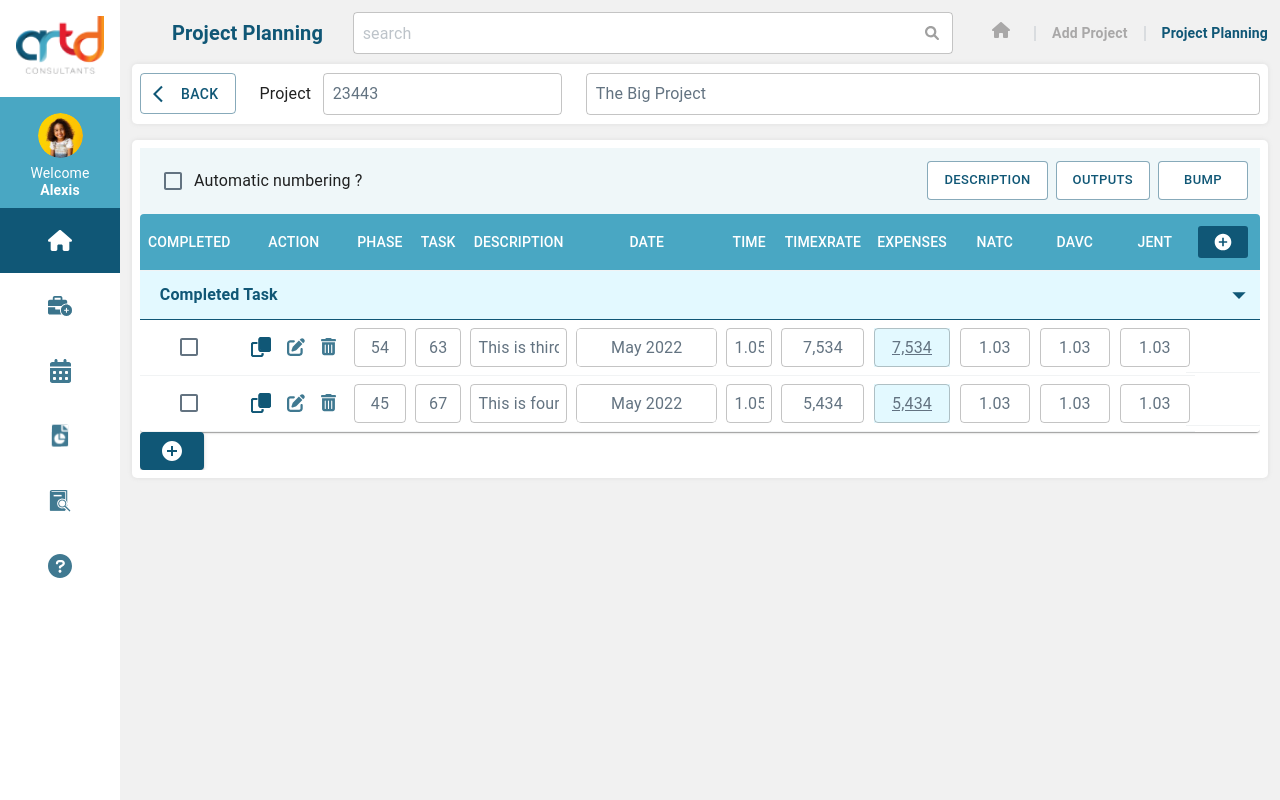
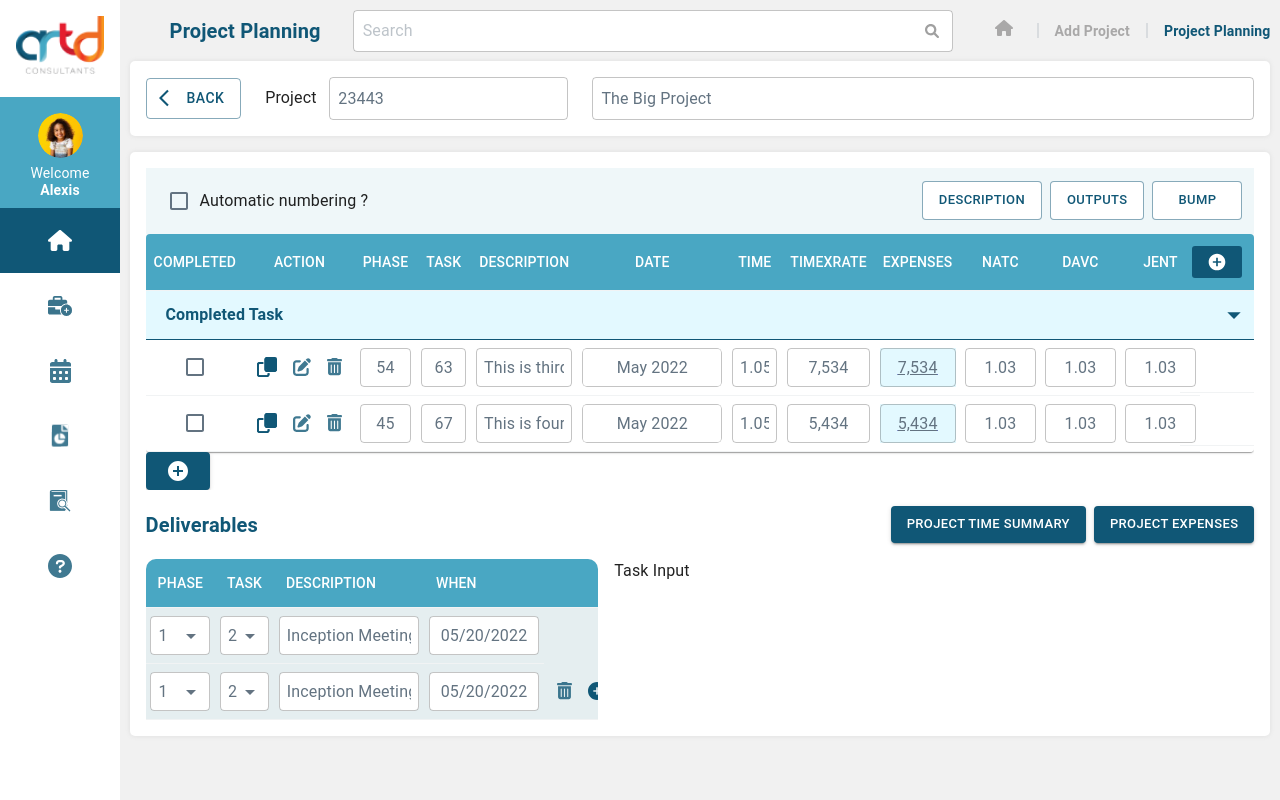
Before and after one commit to lokesh12510/artd, a React (Create React App) app: page / in a window 1280 px wide. Built offline with nearby package versions, Linux system fonts and the light colour scheme.

Commit message:
mini grid

```diff
--- /dev/null
+++ b/src/components/MiniGrid.jsx
@@ -0,0 +1,125 @@
+import { styled } from "@mui/system";
+import React, { useState } from "react";
+import Table from "@mui/material/Table";
+import TableBody from "@mui/material/TableBody";
+import TableCell from "@mui/material/TableCell";
+import TableHead from "@mui/material/TableHead";
+import TableRow from "@mui/material/TableRow";
+import { StyledInput, StyledTableContainer } from "../theme/GlobalStyles";
+import { IconButton, MenuItem } from "@mui/material";
+import { DatePicker, LocalizationProvider } from "@mui/x-date-pickers";
+import { AdapterMoment } from "@mui/x-date-pickers/AdapterMoment";
+import { AddIcon, DeleteIcon } from "../constants/icons";
+import palette from "../theme/palette";
+
+const MiniGrid = () => {
+	const initialValue = [{ id: 1, phase: 1, task: 2, desc: "Inception Meeting", when: new Date() }];
+
+	const [rows, setRows] = useState([...initialValue, ...initialValue]);
+
+	const handleDeleteRow = (id) => {
+		setRows((r) => r.filter((item) => item.id !== id));
+	};
+	const handleAddRow = (id) => {
+		setRows((r) => [...r, { id: Math.floor(Math.random() * 30), phase: "", task: "", desc: "", when: null }]);
+	};
+
+	const handleChange = (e, id) => {
+		console.log(e.target.value, e.target.name);
+		setRows((r) => r.map((item) => (item.id === id ? { ...item, [e.target.name]: e.target.value } : item)));
+	};
+
+	// handling change event in table `date` input fields
+	const handleDateChange = (val, id) => {
+		console.log(val, id);
+		setRows((r) =>
+			r.map((item) => {
+				if (item.id === id) {
+					return { ...item, when: val };
+				} else {
+					return item;
+				}
+			})
+		);
+	};
+
+	return (
+		<Root>
+			<Table aria-label="simple table">
+				<TableHead>
+					<TableRow>
+						<TableCell>Phase</TableCell>
+						<TableCell align="left">Task</TableCell>
+						<TableCell align="left" sx={{ minWidth: 150 }}>
+							Description
+						</TableCell>
+						<TableCell align="left" sx={{ minWidth: 120 }}>
+							When
+						</TableCell>
+
+						<TableCell align="center" sx={{ minWidth: 75 }}></TableCell>
+					</TableRow>
+				</TableHead>
+				<TableBody>
+					{rows.map((item, index) => {
+						return (
+							<TableRow>
+								<TableCell component="th" scope="row">
+									<StyledInput name="phase" value={item.phase} select onChange={(e) => handleChange(e, item.id)}>
+										<MenuItem value={""}></MenuItem>
+										<MenuItem value={"1"}>1</MenuItem>
+										<MenuItem value={"2"}>2</MenuItem>
+										<MenuItem value={"3"}>3</MenuItem>
+									</StyledInput>
+								</TableCell>
+								<TableCell component="th" scope="row">
+									<StyledInput name="task" value={item.task} select onChange={(e) => handleChange(e, item.id)}>
+										<MenuItem value={""}></MenuItem>
+										<MenuItem value={"1"}>1</MenuItem>
+										<MenuItem value={"2"}>2</MenuItem>
+										<MenuItem value={"3"}>3</MenuItem>
+									</StyledInput>
+								</TableCell>
+
+								<TableCell component="th" scope="row">
+									<StyledInput name="desc" value={item.desc} onChange={(e) => handleChange(e, item.id)} />
+								</TableCell>
+								<TableCell component="th" scope="row">
+									<LocalizationProvider dateAdapter={AdapterMoment}>
+										<DatePicker
+											value={item.when}
+											onChange={(newValue) => {
+												console.log(newValue._d);
+												handleDateChange(newValue._d, item.id);
+											}}
+											renderInput={(params) => <StyledInput {...params} />}
+										/>
+									</LocalizationProvider>
+								</TableCell>
+								{index > 0 && (
+									<TableCell component="th" scope="row" align="center">
+										<IconButton onClick={() => handleDeleteRow(item.id)}>
+											<DeleteIcon bg={palette.primary.main} />
+										</IconButton>
+										<IconButton onClick={() => handleAddRow(item.id)}>
+											<AddIcon bg={palette.primary.main} />
+										</IconButton>
+									</TableCell>
+								)}
+							</TableRow>
+						);
+					})}
+				</TableBody>
+			</Table>
+		</Root>
+	);
+};
+
+export default MiniGrid;
+
+const Root = styled(StyledTableContainer)(({ theme }) => ({
+	width: "100%",
+	backgroundColor: "#045a701a",
+	height: "100%",
+	overflow: "auto",
+}));
--- a/src/constants/icons.js
+++ b/src/constants/icons.js
@@ -77,6 +77,16 @@ export const EyeIcon = ({ bg }) => {
 		</svg>
 	);
 };
+export const AddIcon = ({ bg }) => {
+	return (
+		<svg width="18" height="18" viewBox="0 0 18 18" fill="none" xmlns="http://www.w3.org/2000/svg">
+			<path
+				d="M0 9C0 4.02891 4.02891 0 9 0C13.9711 0 18 4.02891 18 9C18 13.9711 13.9711 18 9 18C4.02891 18 0 13.9711 0 9ZM9 12.9375C9.46758 12.9375 9.84375 12.5613 9.84375 12.0938V9.84375H12.0938C12.5613 9.84375 12.9375 9.46758 12.9375 9C12.9375 8.53242 12.5613 8.15625 12.0938 8.15625H9.84375V5.90625C9.84375 5.43867 9.46758 5.0625 9 5.0625C8.53242 5.0625 8.15625 5.43867 8.15625 5.90625V8.15625H5.90625C5.43867 8.15625 5.0625 8.53242 5.0625 9C5.0625 9.46758 5.43867 9.84375 5.90625 9.84375H8.15625V12.0938C8.15625 12.5613 8.53242 12.9375 9 12.9375Z"
+				fill={`${bg}`}
+			/>
+		</svg>
+	);
+};
 
 const AppIcons = {
 	HomeLight,
--- a/src/modules/admin/layout/header/Header.jsx
+++ b/src/modules/admin/layout/header/Header.jsx
@@ -14,12 +14,12 @@ const Header = () => {
 			</PageTitle>
 			{/* SearchBar */}
 			<SearchBar
-				placeholder="search"
+				placeholder="Search"
 				variant="outlined"
 				InputProps={{
 					endAdornment: (
 						<InputAdornment position="end">
-							<img src={AppIcons.Search} alt="search" />
+							<img src={AppIcons.Search} alt="Search" />
 						</InputAdornment>
 					),
 				}}
--- a/src/modules/admin/layout/index.jsx
+++ b/src/modules/admin/layout/index.jsx
@@ -32,6 +32,6 @@ const BodyContainer = styled("div")(({ theme }) => ({
 	flexGrow: 1,
 	overflow: "auto",
 	minHeight: "100%",
-	padding: theme.spacing(1.5),
+	padding: theme.spacing(1.2),
 	backgroundColor: palette.body.main,
 }));
--- a/src/modules/admin/pages/Dashboard.jsx
+++ b/src/modules/admin/pages/Dashboard.jsx
@@ -1,4 +1,4 @@
-import { Stack, Typography, Checkbox, FormControlLabel } from "@mui/material";
+import { Stack, Typography, Checkbox, FormControlLabel, Grid } from "@mui/material";
 import { styled } from "@mui/material/styles";
 import React from "react";
 import palette from "../../../theme/palette";
@@ -7,6 +7,7 @@ import ArrowBackIosIcon from "@mui/icons-material/ArrowBackIos";
 import { StyledBtn, StyledBox, StyledInput, StyledCheckBoxWrapper } from "../../../theme/GlobalStyles";
 import StickyColTable from "../../../components/StickyColTable";
 import { data } from "../../../mockup/stickytableData";
+import MiniGrid from "../../../components/MiniGrid";
 
 const Dashboard = () => {
 	return (
@@ -44,11 +45,27 @@ const Dashboard = () => {
 				</TableHeader>
 
 				<StickyColTable data={data} />
-				{/* <Stack direction={"row"} alignItems="center" justifyContent={"space-between"} mt={4}>
-					<Typography variant="h5" color="primary" gutterBottom>
+				<Stack direction={"row"} alignItems="center" justifyContent={"space-between"} my={2}>
+					<Typography variant="h6" color="primary" fontWeight={"600"}>
 						Deliverables
 					</Typography>
-				</Stack> */}
+					<ButtonStack direction={"row"} alignItems="center" justifyContent={"center"}>
+						<StyledBtn variant="contained" color={"primary"} size="small">
+							Project Time Summary
+						</StyledBtn>
+						<StyledBtn variant="contained" color={"primary"} size="small">
+							Project Expenses
+						</StyledBtn>
+					</ButtonStack>
+				</Stack>
+				<Grid container spacing={2}>
+					<Grid item xs={12} md={5} lg={5}>
+						<MiniGrid />
+					</Grid>
+					<Grid item xs={12} md={7} lg={7}>
+						Task Input
+					</Grid>
+				</Grid>
 			</TableContainer>
 		</Stack>
 	);
@@ -67,7 +84,7 @@ const TableHeader = styled(Stack)(({ theme }) => ({
 
 const ButtonStack = styled(Stack)(({ theme }) => ({
 	gap: theme.spacing(1),
-	"& .MuiButton-root": {
+	"& .MuiButton-outlined": {
 		backgroundColor: palette.common.white,
 		minWidth: 90,
 	},
@@ -77,4 +94,5 @@ const TableContainer = styled(StyledBox)(({ theme }) => ({
 	flexDirection: "column",
 	alignItems: "stretch",
 	gap: 0,
+	padding: theme.spacing(2),
 }));
--- a/src/theme/GlobalStyles.js
+++ b/src/theme/GlobalStyles.js
@@ -5,7 +5,7 @@ import palette from "./palette";
 export const StyledBox = styled(Box)(({ theme }) => ({
 	minHeight: "60px",
 	backgroundColor: palette.common.white,
-	padding: theme.spacing(1),
+	padding: theme.spacing(2),
 	display: "flex",
 	alignItems: "center",
 	justifyContent: "flex-start",
@@ -42,6 +42,8 @@ export const StyledTableContainer = styled(TableContainer)(({ theme }) => ({
 	position: "relative",
 	width: "100%",
 	overflow: "hidden",
+	borderTopLeftRadius: 10,
+	borderTopRightRadius: 10,
 
 	"& .MuiTableHead-root": {
 		minHeight: 80,
@@ -55,7 +57,7 @@ export const StyledTableContainer = styled(TableContainer)(({ theme }) => ({
 		backgroundColor: palette.secondary.main,
 		color: palette.common.white,
 		padding: theme.spacing(1.5),
-		minWidth: 55,
+		textTransform: "uppercase",
 	},
 	"& .MuiTableRow-root.Mui-selected": {
 		"&:hover": {
```
